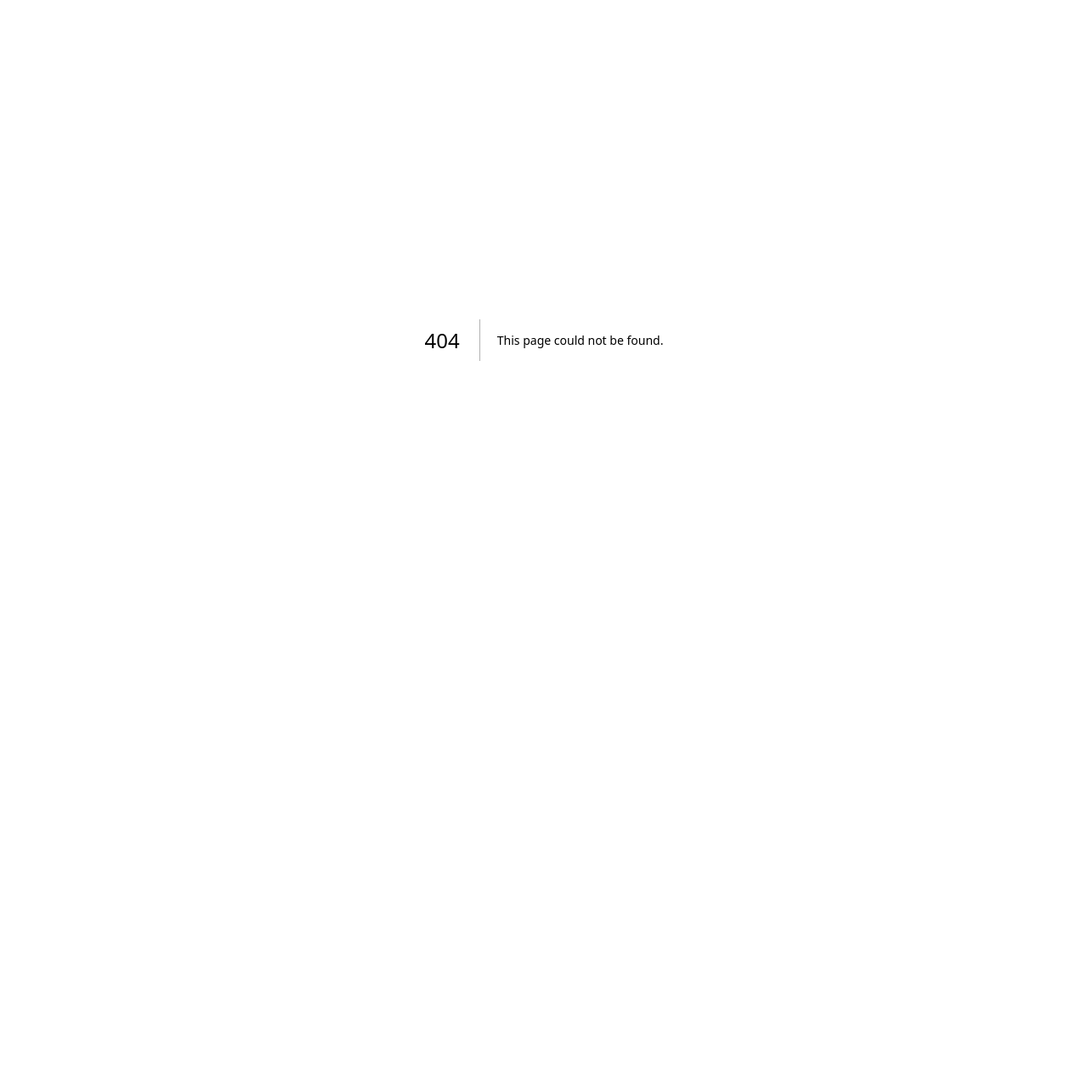
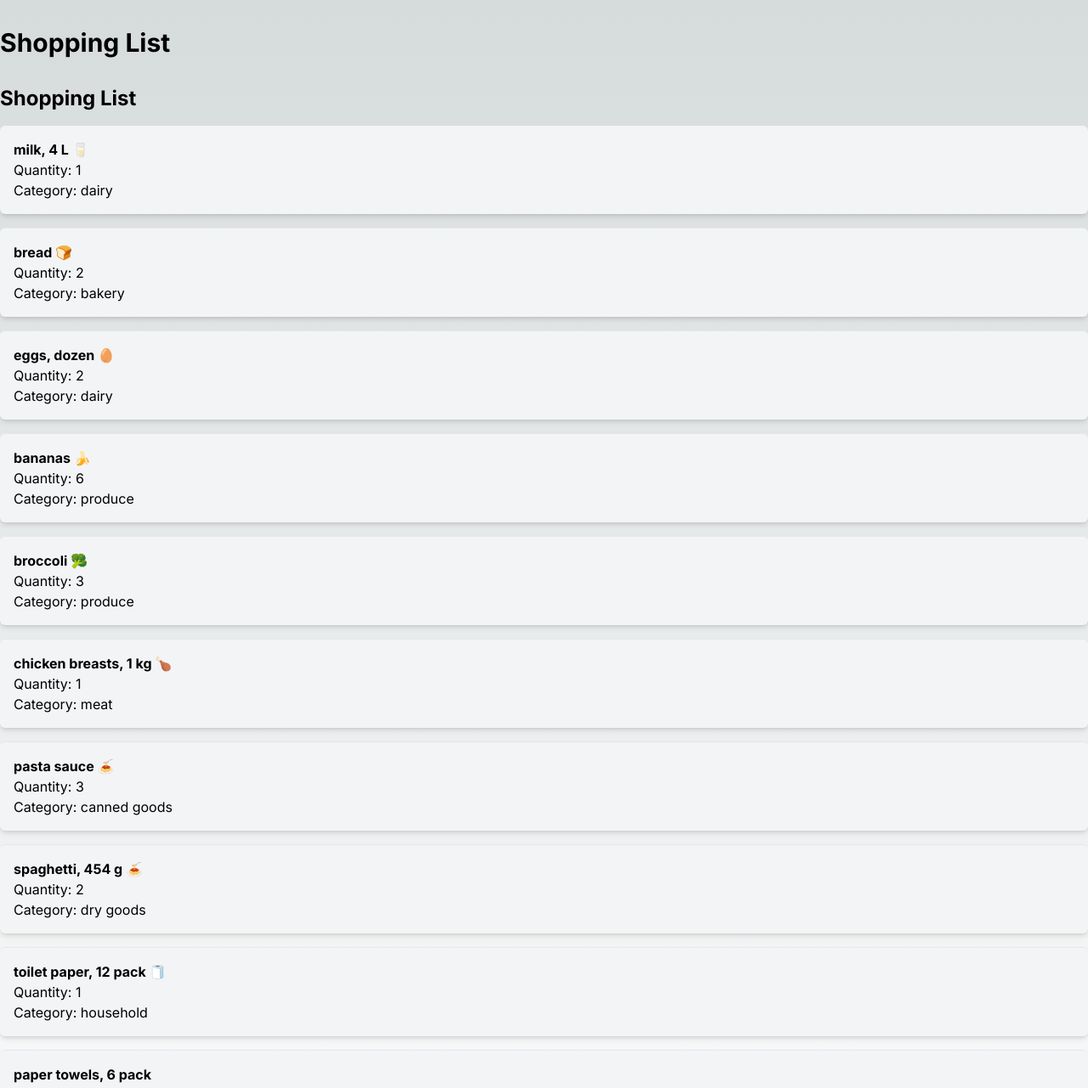
Before and after one commit to Ryan-Connell/cprg306-assignments, a Next.js app: page /week-3 in a window 1280 px wide. Before the commit this address had no page. Shown: the top 1281 px of the page at 85% size. Before the commit the page ends 800 px from the top, so only its background shows below. Built offline with nearby package versions, Linux system fonts and the light colour scheme.

Commit message:
week-3
week-3 first draft

```diff
--- a/app/week-2/pape.js
+++ b/app/week-2/pape.js
@@ -1,6 +1,6 @@
 // pages/index.js
 import StudentInfo from '../week-2/student-info';
-
+week-3
 export default function Page() {
   return (
     <main>
--- /dev/null
+++ b/app/week-3/item-list.js
@@ -0,0 +1,80 @@
+import React from 'react';
+import Item from './item';
+
+const ItemList = () => {
+  const items = [
+    {
+      name: "milk, 4 L 🥛",
+      quantity: 1,
+      category: "dairy",
+    },
+    {
+      name: "bread 🍞",
+      quantity: 2,
+      category: "bakery",
+    },
+    {
+      name: "eggs, dozen 🥚",
+      quantity: 2,
+      category: "dairy",
+    },
+    {
+      name: "bananas 🍌",
+      quantity: 6,
+      category: "produce",
+    },
+    {
+      name: "broccoli 🥦",
+      quantity: 3,
+      category: "produce",
+    },
+    {
+      name: "chicken breasts, 1 kg 🍗",
+      quantity: 1,
+      category: "meat",
+    },
+    {
+      name: "pasta sauce 🍝",
+      quantity: 3,
+      category: "canned goods",
+    },
+    {
+      name: "spaghetti, 454 g 🍝",
+      quantity: 2,
+      category: "dry goods",
+    },
+    {
+      name: "toilet paper, 12 pack 🧻",
+      quantity: 1,
+      category: "household",
+    },
+    {
+      name: "paper towels, 6 pack",
+      quantity: 1,
+      category: "household",
+    },
+    {
+      name: "dish soap 🍽️",
+      quantity: 1,
+      category: "household",
+    },
+    {
+      name: "hand soap 🧼",
+      quantity: 4,
+      category: "household",
+    }
+  ];
+
+  return (
+    <div>
+      <h2 className="text-2xl font-bold mb-4">Shopping List</h2>
+      <ul className="divide-y divide-gray-200">
+        {items.map((item, index) => (
+          <Item key={index} name={item.name} quantity={item.quantity} category={item.category} />
+        ))}
+      </ul>
+    </div>
+  );
+};
+
+export default ItemList;
--- /dev/null
+++ b/app/week-3/item.js
@@ -0,0 +1,13 @@
+import React from 'react';
+
+const Item = ({ name, quantity, category }) => {
+  return (
+    <li className="bg-gray-100 p-4 rounded-md shadow-md mb-4">
+      <div className="font-bold">{name}</div>
+      <div>Quantity: {quantity}</div>
+      <div>Category: {category}</div>
+    </li>
+  );
+};
+
+export default Item;
--- /dev/null
+++ b/app/week-3/page.js
@@ -0,0 +1,13 @@
+import React from 'react';
+import ItemList from './item-list';
+
+const Page = () => {
+  return (
+    <main className="container mx-auto mt-8">
+      <h1 className="text-3xl font-bold mb-8">Shopping List</h1>
+      <ItemList />
+    </main>
+  );
+};
+
+export default Page;
```
